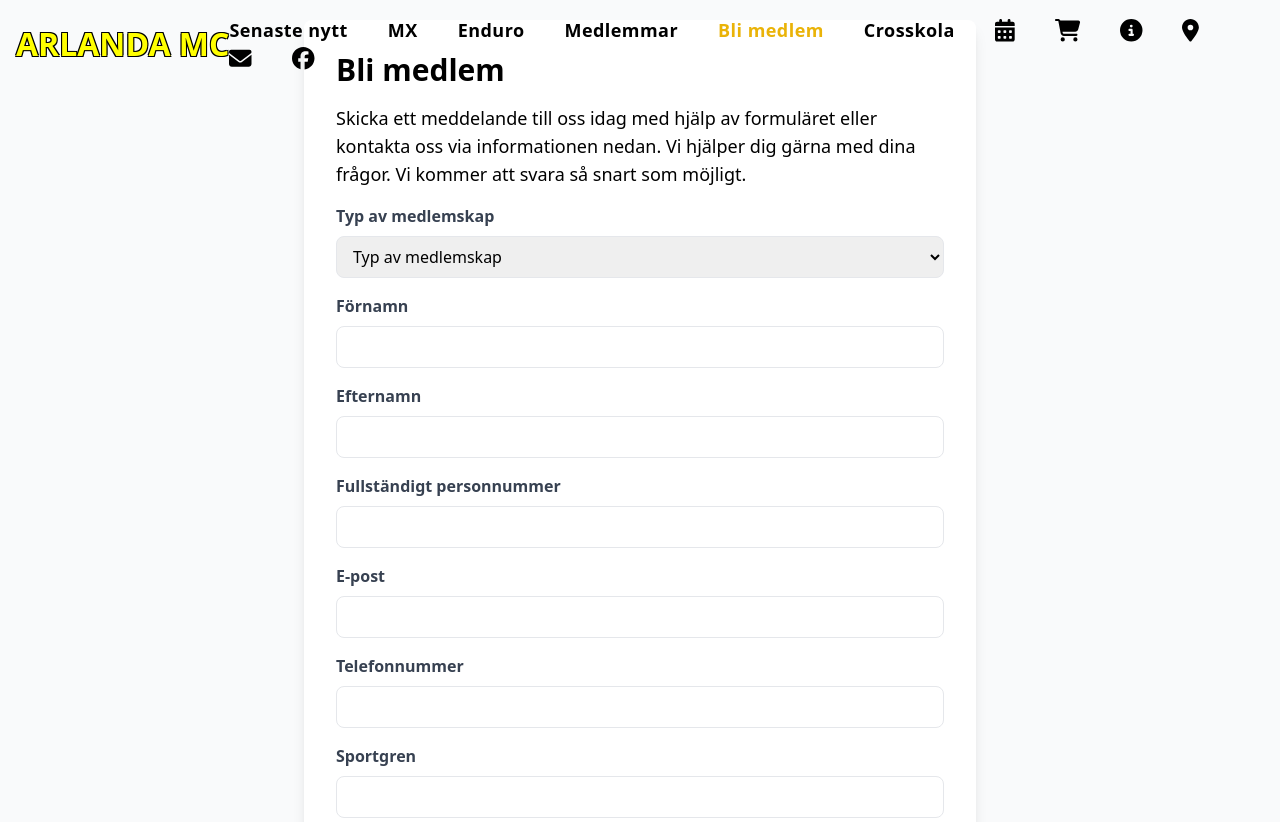
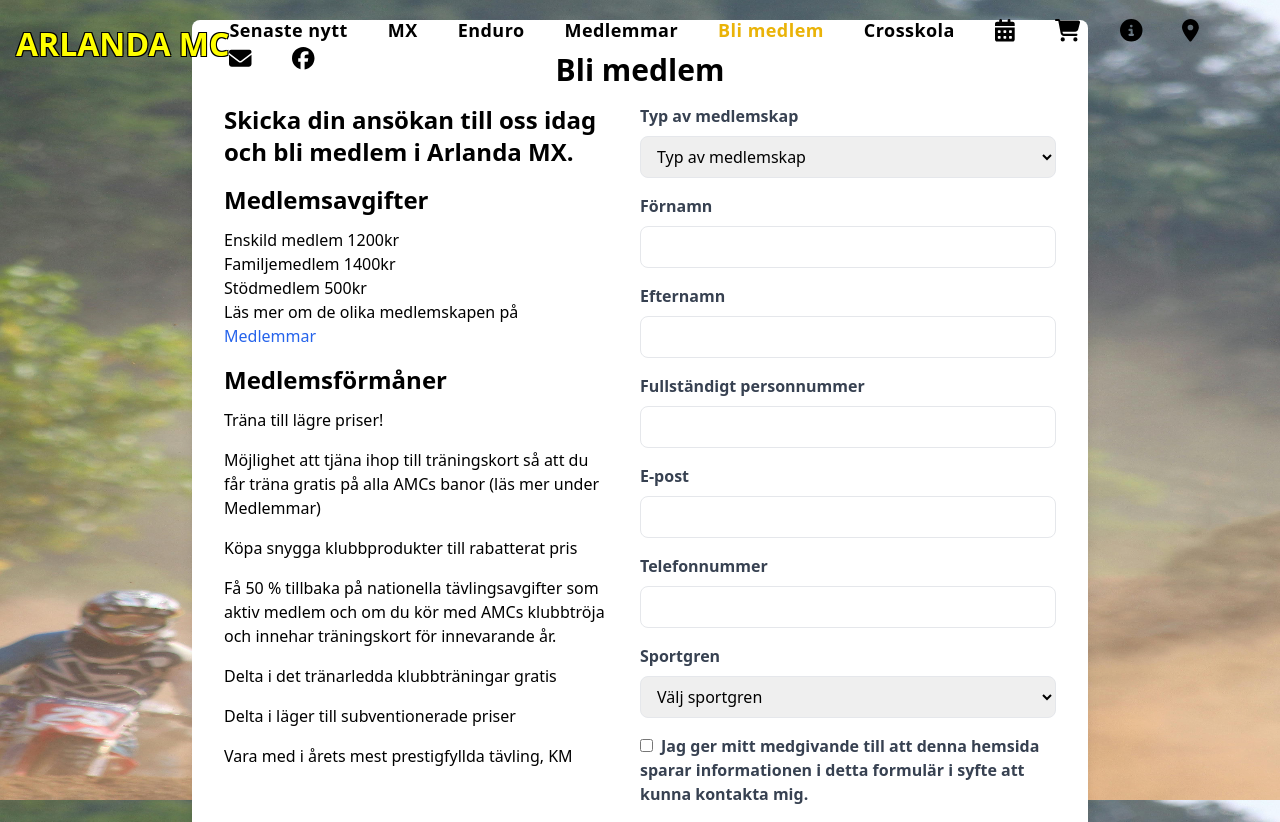
Before and after one commit to MikaelaMathisson/Examensarbete, a Next.js app: page /member in a window 1280 px wide. Shown: the top 822 px of the page. Built offline with nearby package versions, Linux system fonts and the light colour scheme.

Commit message:
changes to member and members pages

```diff
--- a/app/member/page.js
+++ b/app/member/page.js
@@ -1,5 +1,7 @@
+// app/member/page.js
 "use client";
 import React, { useState } from "react";
+import "../globals.css"; // Corrected import path
 
 const Page = () => {
   const [formData, setFormData] = useState({
@@ -24,19 +26,42 @@ const Page = () => {
 
   const handleSubmit = (e) => {
     e.preventDefault();
-    // Hantera formulärinlämning här
     console.log("Form data submitted:", formData);
   };
 
   return (
-    <div className="flex justify-center items-center min-h-screen bg-gray-50 p-5 font-sans">
-      <div className="bg-white shadow-lg rounded-lg p-8 max-w-2xl w-full">
-        <h1 className="text-3xl font-bold mb-4">Bli medlem</h1>
-        <p className="text-lg mb-4">
-          Skicka ett meddelande till oss idag med hjälp av formuläret eller
-          kontakta oss via informationen nedan. Vi hjälper dig gärna med dina
-          frågor. Vi kommer att svara så snart som möjligt.
+      <div className="flex justify-center items-center min-h-screen bg-page p-5 font-sans">
+        <div className="bg-white shadow-lg rounded-lg p-8 max-w-4xl w-full">
+          <h1 className="text-3xl font-bold mb-4 text-center">Bli medlem</h1>
+
+          <div className="flex">
+            <div className="w-1/2 pr-8">
+              <p className="mb-4 font-bold text-2xl">
+                Skicka din ansökan till oss idag och bli medlem i Arlanda MX.
               </p>
+              <h2 className="text-2xl font-semibold mb-3">Medlemsavgifter</h2>
+              <ol>Enskild medlem 1200kr</ol>
+              <ol>Familjemedlem 1400kr</ol>
+              <ol>Stödmedlem 500kr</ol>
+              <p> Läs mer om de olika medlemskapen på
+                <a href="/members" className="text-blue-600 hover:underline "> Medlemmar</a>
+              </p>
+              <h2 className="text-2xl font-semibold mb-3 mt-4">Medlemsförmåner</h2>
+              <ol className="list-decimal list-inside">
+                <ol className="mb-4">Träna till lägre priser!</ol>
+                <ol  className="mb-4">Möjlighet att tjäna ihop till träningskort så att du får träna gratis på alla AMCs banor (läs mer
+                  under Medlemmar)
+                </ol>
+                <ol  className="mb-4" >Köpa snygga klubbprodukter till rabatterat pris </ol>
+                <ol  className="mb-4">Få 50 % tillbaka på nationella tävlingsavgifter som aktiv medlem och om du kör med AMCs klubbtröja
+                  och innehar träningskort för innevarande år.
+                </ol>
+                <ol  className="mb-4">Delta i det tränarledda klubbträningar gratis</ol>
+                <ol  className="mb-4">Delta i läger till subventionerade priser</ol>
+                <ol  className="mb-4">Vara med i årets mest prestigfyllda tävling, KM</ol>
+              </ol>
+            </div>
+            <div className="w-1/2">
               <form onSubmit={handleSubmit}>
                 <div className="mb-4">
                   <label
@@ -151,15 +176,18 @@ const Page = () => {
                   >
                     Sportgren
                   </label>
-            <input
-              type="text"
+                  <select
                       id="sport"
                       name="sport"
                       value={formData.sport}
                       onChange={handleChange}
                       className="w-full px-3 py-2 border rounded-lg"
                       required
-            />
+                  >
+                    <option value="">Välj sportgren</option>
+                    <option value="enduro">Enduro</option>
+                    <option value="motocross">Motocross</option>
+                  </select>
                 </div>
                 <div className="mb-4">
                   <label className="block text-gray-700 font-bold mb-2">
@@ -194,13 +222,15 @@ const Page = () => {
                 </div>
                 <button
                     type="submit"
-            className="w-full py-2 bg-blue-600 text-white font-semibold rounded-lg hover:bg-blue-700 transition duration-300"
+                    className="w-full py-2 bg-blue-600 text-white font-semibold rounded-lg hover:bg-blue-700 transition duration-300 transform hover:scale-105"
                 >
                   Skicka ansökan
                 </button>
               </form>
             </div>
           </div>
+        </div>
+      </div>
   );
 };
 
--- a/app/members/page.js
+++ b/app/members/page.js
@@ -18,13 +18,6 @@ const Medlemmar = () => {
             <li className="mb-2">Exklusiva träningstillfällen.</li>
             <li className="mb-2">Nyhetsbrev och uppdateringar.</li>
           </ul>
-          <h2 className="text-2xl font-bold mb-2 text-black">Våra Medlemmar</h2>
-          <ul className="list-disc list-inside text-black mb-4">
-            <li className="mb-2">Medlem 1</li>
-            <li className="mb-2">Medlem 2</li>
-            <li className="mb-2">Medlem 3</li>
-            <li className="mb-2">Medlem 4</li>
-          </ul>
         </div>
       </main>
   );
```
Lines whose indentation alone changed are shown as unchanged.
